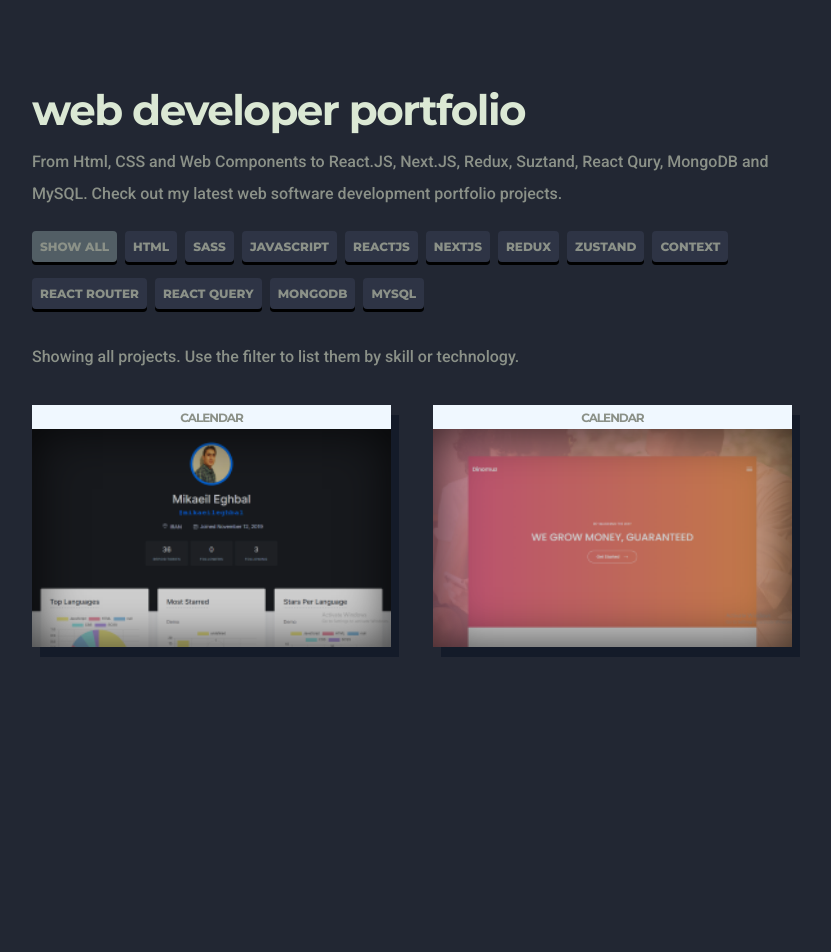
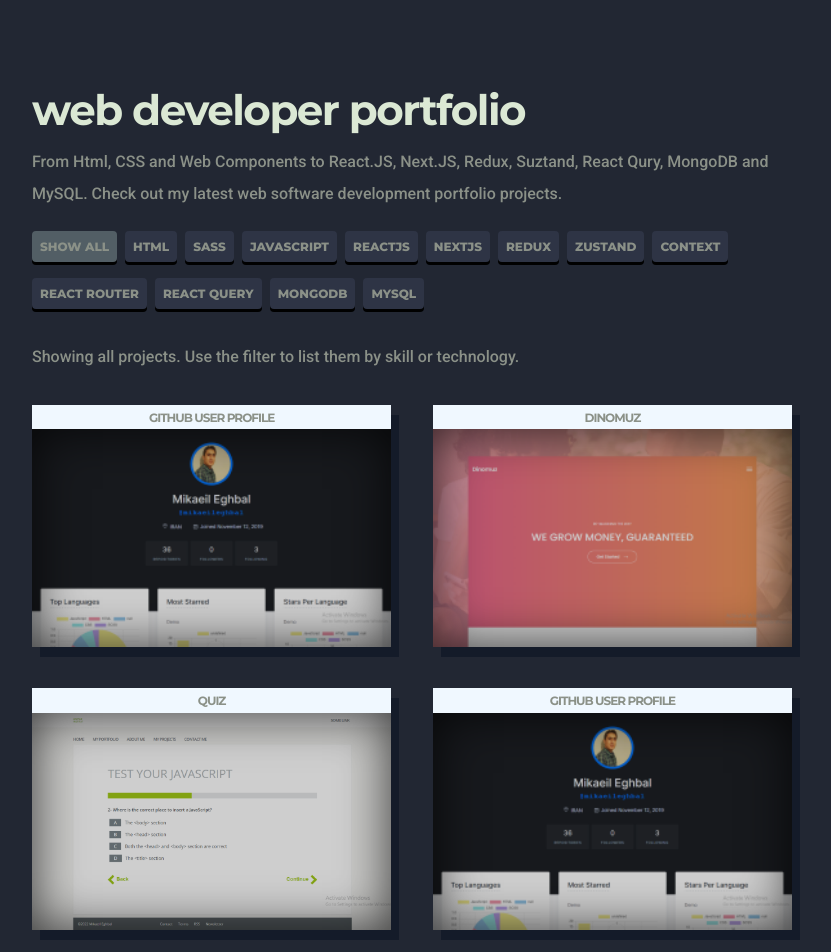
Before and after one commit to mikaeileghbal/react-portfolio, a React (Create React App) app: page /portfolio in a window 1280 px wide. Shown: the top 952 px of the page, without its empty margins (228-1059 px from the left). Before the commit the page ends 800 px from the top, so only its background shows below. Built offline with nearby package versions, Linux system fonts and the light colour scheme.

Commit message:
Change static portfolio items to dynamic

```diff
--- a/src/data/portfolio.js
+++ b/src/data/portfolio.js
@@ -13,6 +13,42 @@ const tags = [
   "mongodb",
   "mysql",
 ];
-const portfolio = [];
+const portfolio = [
+  {
+    id: "1",
+    title: "github user profile",
+    image: "githubuser.png",
+    tags: ["html", "css", "javascript"],
+  },
+  {
+    id: "2",
+    title: "dinomuz",
+    image: "dinomuz.png",
+    tags: ["html", "css", "javascript", "sass"],
+  },
+  {
+    id: "3",
+    title: "quiz",
+    image: "quiz.png",
+    tags: ["html", "css", "javascript"],
+  },
+  {
+    title: "github user profile",
+    image: "githubuser.png",
+    tags: ["html", "css", "javascript"],
+  },
+  {
+    id: "4",
+    title: "github user profile",
+    image: "githubuser.png",
+    tags: ["html", "css", "javascript"],
+  },
+  {
+    id: "5",
+    title: "github user profile",
+    image: "githubuser.png",
+    tags: ["html", "css", "javascript"],
+  },
+];
 
 export { portfolio, tags };
--- a/src/pages/portfolio.js
+++ b/src/pages/portfolio.js
@@ -4,13 +4,12 @@ import {
   Container,
   Section,
   SectionTitle,
-  StyledButton,
   TagButton,
   Text,
 } from "../styles/global";
 
 import theme from "../styles/theme";
-import { tags } from "../data/portfolio";
+import { tags, portfolio } from "../data/portfolio";
 
 const { colors } = theme;
 
@@ -223,18 +222,40 @@ export default function Portfolio() {
           technology.
         </Text>
         <PortoContainer>
+          {portfolio.map((item) => (
+            <PortfoItem key={item.key} item={item} />
+          ))}
+        </PortoContainer>
+      </Container>
+    </Section>
+  );
+}
+
+function TagItem({ children, active, onSelect }) {
+  return (
+    <li class="button tag__item">
+      <TagButton active={active} onClick={() => onSelect(children)}>
+        {children}
+      </TagButton>
+    </li>
+  );
+}
+
+function PortfoItem({ item }) {
+  const { title, image, tags } = item;
+  return (
     <li>
       <a href="#">
-              <PortoItem image="githubuser.png">
+        <PortoItem image={image}>
           <div class="item__image__wrapp">
             <img
               id="image"
               class="item__image"
-                    src="./images/githubuser.png"
-                    alt=""
+              src={`./images/${image}`}
+              alt={image}
             />
           </div>
-                <ItemTitle>Calendar</ItemTitle>
+          <ItemTitle>{title}</ItemTitle>
           <figcaption class="item__header">
             <ItemTagList className="item__list">
               <li>
@@ -263,67 +284,5 @@ export default function Portfolio() {
         </PortoItem>
       </a>
     </li>
-          <li>
-            <a href="#">
-              <PortoItem image="dinomuz.png">
-                <div class="item__image__wrapp">
-                  <img
-                    id="image"
-                    class="item__image"
-                    src="./images/dinomuz.png"
-                    alt=""
-                  />
-                </div>
-                <ItemTitle>Calendar</ItemTitle>
-                <figcaption class="item__header">
-                  <ItemTagList className="item__list">
-                    <li>
-                      <TagButton>html</TagButton>
-                    </li>
-                    <li>
-                      <TagButton>css</TagButton>
-                    </li>
-                    <li>
-                      <TagButton>javascript</TagButton>
-                    </li>
-                    <li>
-                      <TagButton>sass</TagButton>
-                    </li>
-                    <li>
-                      <TagButton>react</TagButton>
-                    </li>
-                    <li>
-                      <TagButton>redux</TagButton>
-                    </li>
-                  </ItemTagList>
-                  {/* <ItemButtonList className="item__list">
-                <li>
-                <StyledButton backColor={colors.greenHover}>
-                live
-                </StyledButton>
-                </li>
-                <li>
-                <StyledButton backColor={colors.greenHover}>
-                github
-                </StyledButton>
-                </li>
-              </ItemButtonList> */}
-                </figcaption>
-              </PortoItem>
-            </a>
-          </li>
-        </PortoContainer>
-      </Container>
-    </Section>
   );
 }
-
-function TagItem({ children, active, onSelect }) {
-  return (
-    <li class="button tag__item">
-      <TagButton active={active} onClick={() => onSelect(children)}>
-        {children}
-      </TagButton>
-    </li>
-  );
-}
```
Lines whose indentation alone changed are shown as unchanged.
